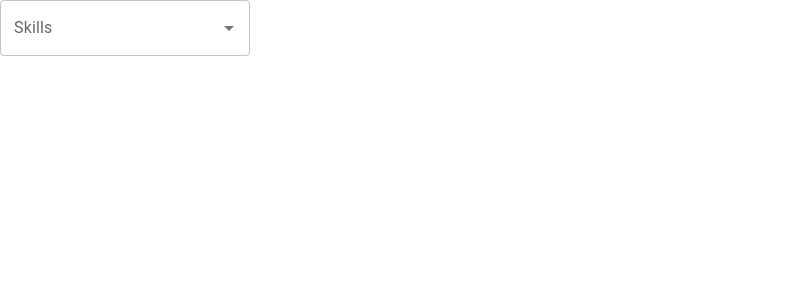
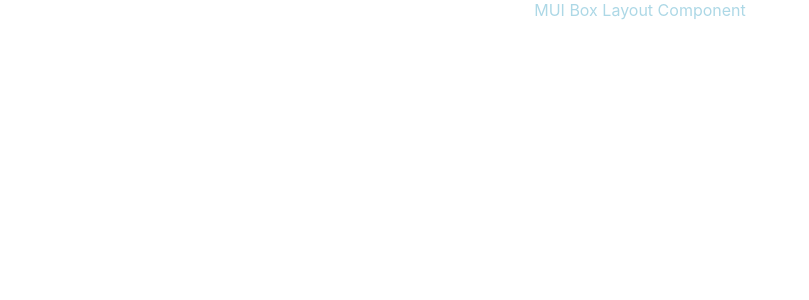
Before and after one commit to SallamRady/React-MUI, a React (Create React App) app: page / in a window 1280 px wide. Shown: the top 300 px of the page, without its empty margins (0-809 px from the left). Built offline with nearby package versions, Linux system fonts and the light colour scheme.

Commit message:
Box Component

```diff
--- a/src/App.tsx
+++ b/src/App.tsx
@@ -8,6 +8,7 @@ import MUICheckBox from "./components/06.MUICheckbox";
 import MUISwitchBtn from "./components/07.MUISwitchBtn";
 import MUIRating from "./components/08.MUIRating";
 import MUIAutoComplete from "./components/09.MUIAutoComplete";
+import MUIBox from "./components/10.MUIBox";
 
 function App() {
   return (
@@ -20,7 +21,8 @@ function App() {
       {/* <MUICheckBox /> */}
       {/* <MUISwitchBtn /> */}
       {/* <MUIRating /> */}
-      <MUIAutoComplete />
+      {/* <MUIAutoComplete /> */}
+      <MUIBox />
     </div>
   );
 }
--- /dev/null
+++ b/src/components/10.MUIBox.tsx
@@ -0,0 +1,19 @@
+import { Box } from "@mui/material";
+
+export default function MUIBox() {
+  // layout component num 1
+  return (
+    <Box
+      component={"div"} //determine the html element box will cast to it,default -> div
+      sx={{
+        color: "lightcoral",
+        ":hover": {
+          color: "lightblue",
+        },
+      }} //sx add style
+      //we can use css properities directly in box element as props
+    >
+      MUI Box Layout Component
+    </Box>
+  );
+}
```
